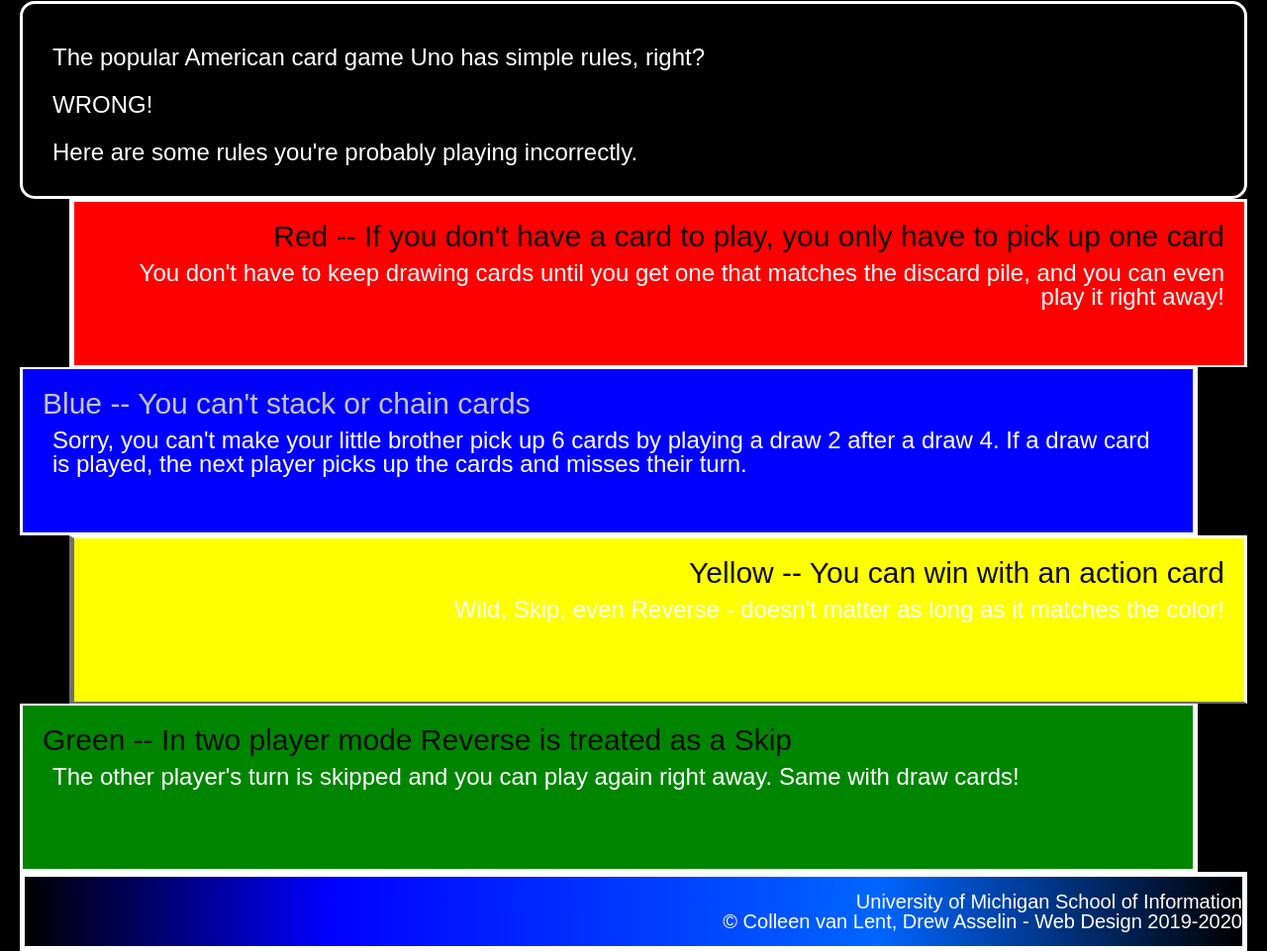
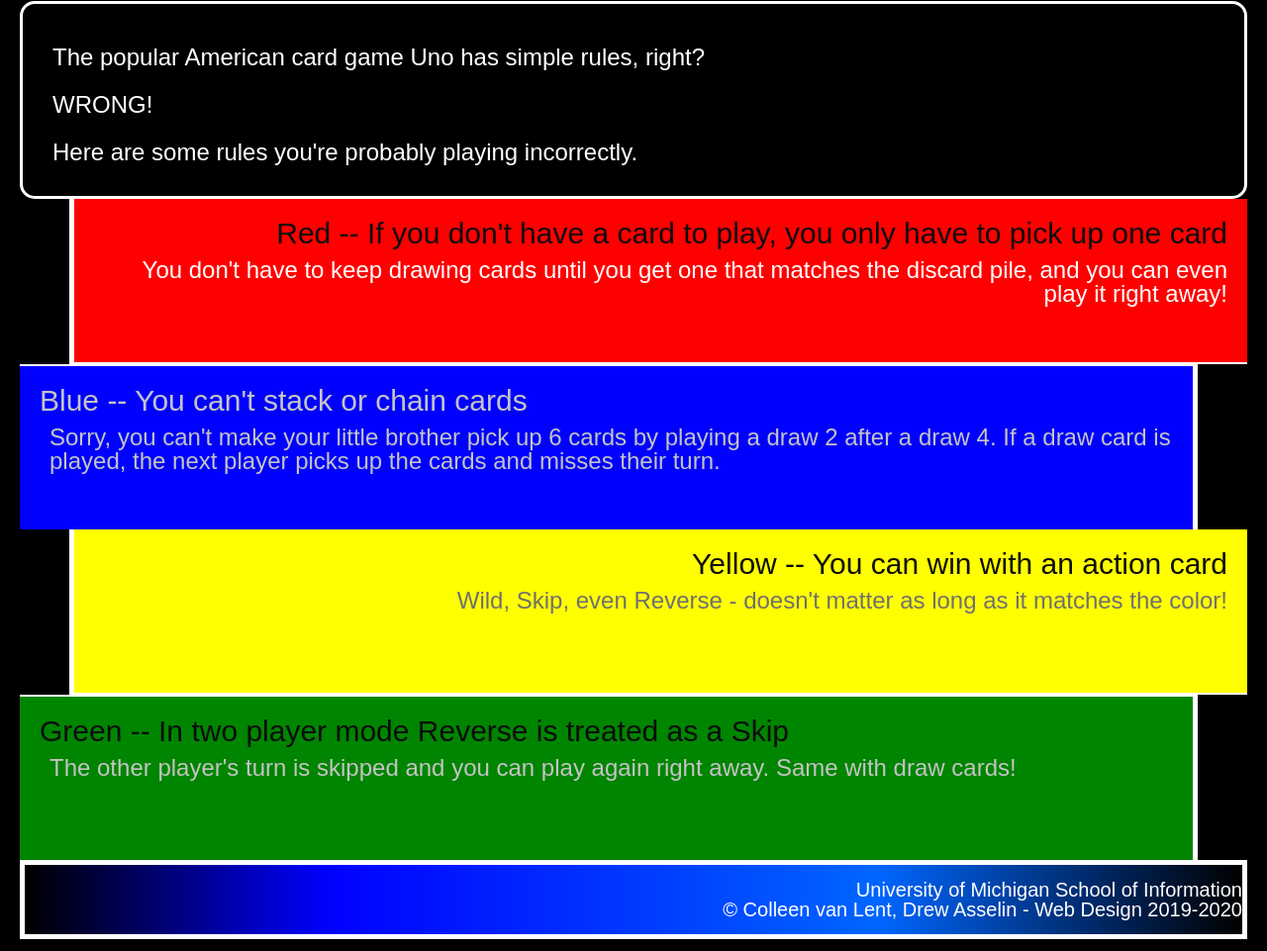
Before and after one commit to YongyiYang-Jessie/hw2-2024, a plain HTML site: page index.html in a window 1280 px wide. Shown: the part 327-1288 px from the top of the page at 99% size. Drawn offline with Linux system fonts and the light colour scheme.

Commit message:
Update style.css

```diff
--- a/css/style.css
+++ b/css/style.css
@@ -1,3 +1,4 @@
+
 body {
   font-family: Arial, Verdana;
   background-color: #000000;
@@ -46,37 +47,40 @@
   background-color: #FF0000;
   text-align: right;
   margin-left: 50px;
-  border-bottom-width: 2px;
-  border-left-width: 5px;
+  border-width: 0px 0px 2px 5px;
 }
 
 .blue h2 {
   color: #C4C4C4;
 }
 
+
 .blue {
   background-color: #0000FF;
   text-align: left;
   margin-right: 50px;
-  border-right: 5px solid #FFFFFF;
-  border-top: 2px solid #FFFFFF;
+  border-width: 2px 5px 0px 0px;
+  color: #C4C4C4;
 }
 
 .yellow {
   background-color: #FFFF00;
   text-align: right;
   margin-left: 50px;
-  border-bottom: 2px solid #707070;
-  border-left: 5px solid #707070;
+  border-width: 0px 0px 2px 5px;
+  color: #707070;
 }
 
+.yellow h2{
+  color: #0D0D0D;
+}
 
 .green {
   background-color: #008500;
   text-align: left;
   margin-right: 50px;
-  border-right: 5px solid #FFFFFF;
-  border-top: 2px solid #FFFFFF;
+  border-width: 2px 5px 0px 0px;
+  color: #C4C4C4;
 }
 
 footer {
```
